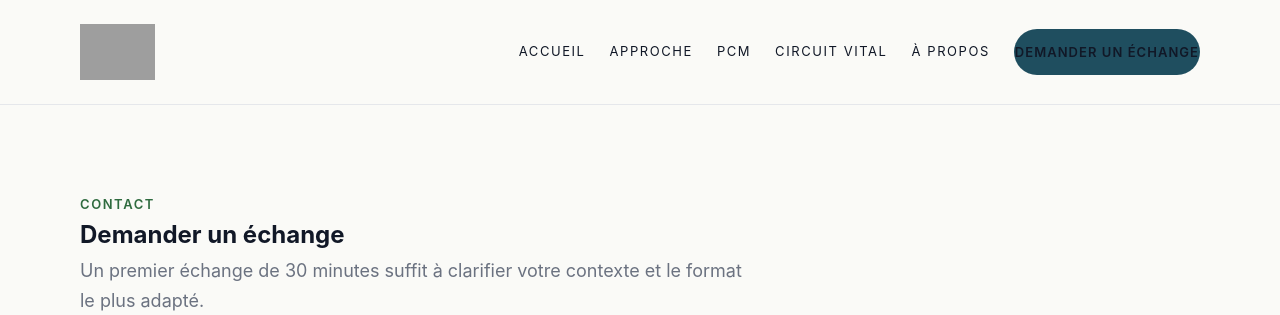
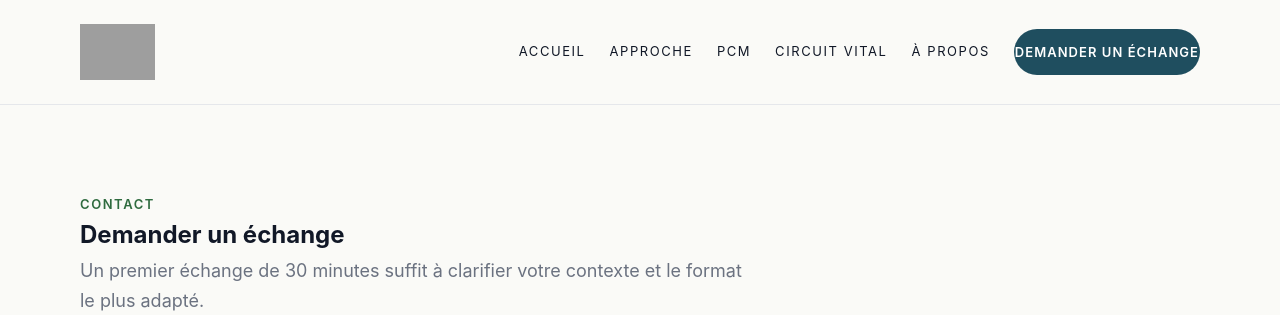
Before and after one commit to GLortet/gilleslortet, a Flask app: page /contact in a window 1280 px wide. Shown: the top 315 px of the page. Run offline with Flask 3, Linux system fonts and the light colour scheme; grey boxes are pictures that could not be loaded.

Commit message:
Add text color for CTA in header
Add CSS rule to change CTA text color in header

```diff
--- a/static/styles.css
+++ b/static/styles.css
@@ -199,6 +199,11 @@ main {
 
 .site-header.is-compact .site-logo img {
     height: 48px;
+}
+
+/* Force la couleur du texte du CTA dans le header */
+.site-header .cta--header {
+  color: #fff;
 }
 
 .hero {
```
